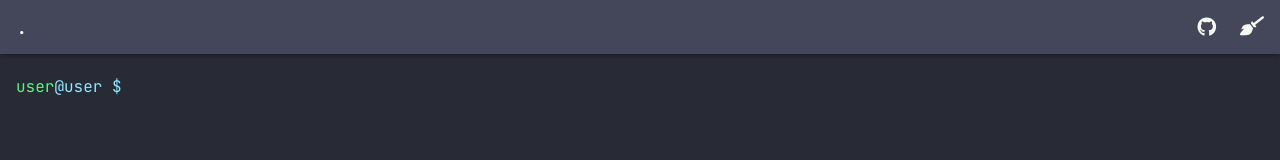
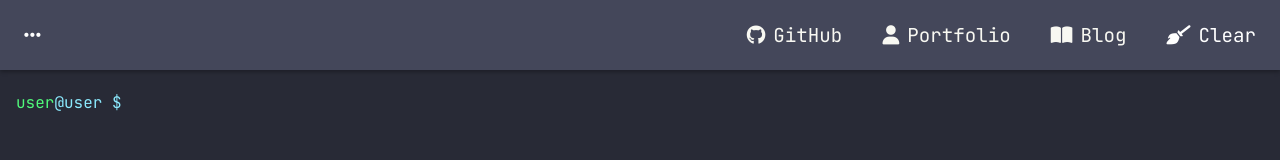
Before and after one commit to mrLuisFer/terminal-website, a website built with Vite: page index.html in a window 1280 px wide. Built offline with nearby package versions, Linux system fonts and the light colour scheme.

Commit message:
fix styles with the header icons & add some content

```diff
--- a/index.html
+++ b/index.html
@@ -1,12 +1,12 @@
 <!DOCTYPE html>
 <html lang="en">
 <head>
-    <meta charset="UTF-8" />
-    <link rel="icon" type="image/svg+xml" href="terminal_logo.svg" />
-    <meta name="viewport" content="width=device-width, initial-scale=1.0" />
+  <meta charset="UTF-8"/>
+  <link rel="icon" type="image/svg+xml" href="terminal_logo.svg"/>
+  <meta name="viewport" content="width=device-width, initial-scale=1.0"/>
   <title>Terminal</title>
-    <link rel="preconnect" href="https://fonts.googleapis.com" />
-    <link rel="preconnect" href="https://fonts.gstatic.com" crossorigin />
+  <link rel="preconnect" href="https://fonts.googleapis.com"/>
+  <link rel="preconnect" href="https://fonts.gstatic.com" crossorigin/>
   <link
     href="https://fonts.googleapis.com/css2?family=Inconsolata:wght@400;500;600&family=JetBrains+Mono:wght@200;300;400;500&display=swap"
     rel="stylesheet"
@@ -23,17 +23,39 @@
 <body>
 <main class="app" id="app">
   <header class="header">
-        .
+    <button class="header__iconMenu">
+      <i class="fa-solid fa-ellipsis"></i>
+    </button>
     <div class="header__icons">
       <a
         href="https://github.com/mrLuisFer"
         target="_blank"
         rel="noopener noreferrer"
-            class="header__link"
+        class="header__link header__icons-container"
       >
         <i class="icon fa-brands fa-github"></i>
+        <p>GitHub</p>
       </a>
-          <i class="icon fa-solid fa-broom" id="clearIcon"></i>
+      <a href="https://mrluisfer.netlify.app/"
+         target="_blank"
+         rel="noopener noreferrer"
+         class="header__link header__icons-container"
+      >
+        <i class="fa-solid fa-user"></i>
+        <p>Portfolio</p>
+      </a>
+      <a href="https://mrluisfer-blog.netlify.app/"
+         target="_blank"
+         rel="noopener noreferrer"
+         class="header__link header__icons-container"
+      >
+        <i class="fa-solid fa-book-open"></i>
+        <p>Blog</p>
+      </a>
+      <button id="clearIcon" class="header__icons-container">
+        <i class="icon fa-solid fa-broom"></i>
+        <p>Clear</p>
+      </button>
     </div>
   </header>
   <section class="terminal">
--- a/src/scss/header.scss
+++ b/src/scss/header.scss
@@ -12,11 +12,51 @@
   &__icons {
     display: flex;
     gap: 1.5rem;
+
+    &-container {
+      display: flex;
+      align-items: center;
+      column-gap: 0.5rem;
+      padding: 0.5rem;
+      background: transparent;
+      outline: none;
+      border: none;
+      color: #fff;
+      cursor: pointer;
+      user-select: none;
+      transition: 0.2s ease;
+
+      &:hover {
+        background-color: var(--bg);
+        border-radius: 10px;
+      }
+
+      p {
+        margin: 0;
+      }
+    }
   }
 
   &__link {
     color: inherit;
     text-decoration: none;
+  }
+
+  &__iconMenu {
+    background: transparent;
+    border: none;
+    outline: none;
+    user-select: none;
+    color: #fff;
+    padding: 0 0.5rem;
+    cursor: pointer;
+    transition: 0.2s ease;
+
+    &:hover {
+      background-color: var(--bg);
+      border-radius: 10px;
+      color: var(--yellow);
+    }
   }
 }
 
```
Also changed, not shown: src/ts/events/open.ts (added). Lines whose indentation alone changed are shown as unchanged.
